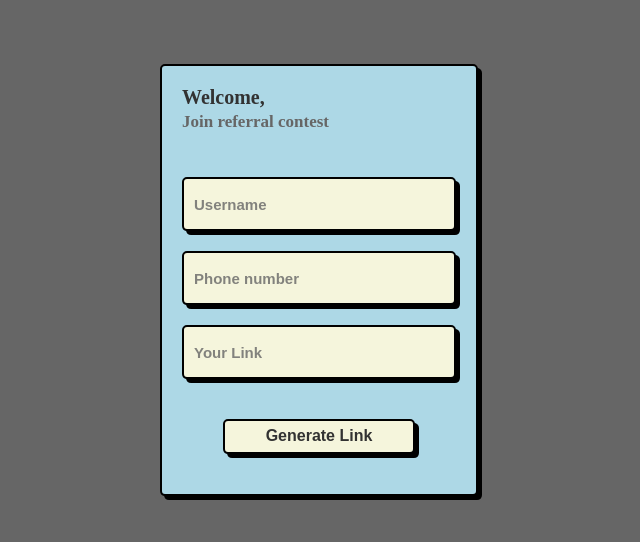
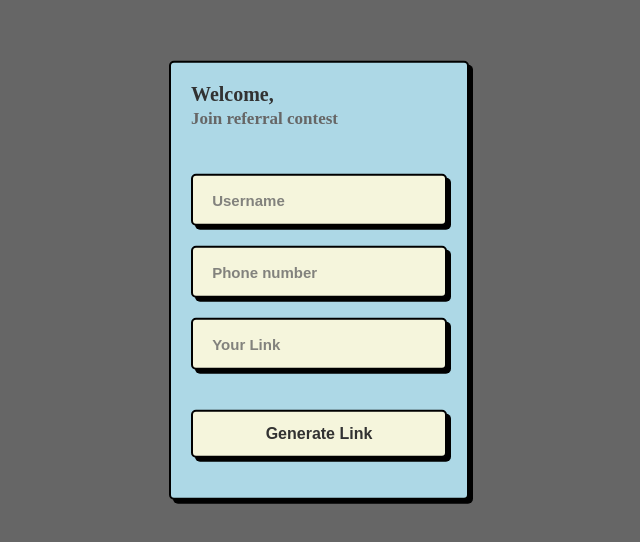
Before and after one commit to Bigwills27/abystoregeneratelink, a plain HTML site: page index.html in a window 1280 px wide. Shown: the part 120-662 px from the top of the page, without its empty margins (321-961 px from the left). Drawn offline with Linux system fonts and the light colour scheme.

Commit message:
second commit

```diff
--- a/index.css
+++ b/index.css
@@ -1,3 +1,9 @@
+* {
+    margin: 0;
+    padding: 0;
+    box-sizing: border-box;
+}
+
 body {
     background-color: #666;
 }
@@ -19,6 +25,7 @@ body {
     border: 2px solid var(--main-color);
     box-shadow: 4px 4px var(--main-color);
     max-width: 300px;
+    width: 85%;
     position: absolute;
     top: 50%;
     left: 50%;
@@ -39,7 +46,7 @@ body {
 }
 
 .input {
-    width: 250px;
+    width: 100%;
     height: 40px;
     border-radius: 5px;
     border: 2px solid var(--main-color);
@@ -48,7 +55,8 @@ body {
     font-size: 15px;
     font-weight: 600;
     color: var(--font-color);
-    padding: 5px 10px;
+    padding-inline: 1.2rem;
+    padding-block: 1.5rem;
     outline: none;
 }
 
@@ -95,7 +103,7 @@ body {
 
 .button-confirm {
     margin: 20px auto;
-    width: 70%;
+    width: 100%;
     border-radius: 5px;
     border: 2px solid var(--main-color);
     background-color: var(--bg-color);
@@ -104,5 +112,5 @@ body {
     font-weight: 600;
     color: var(--font-color);
     cursor: pointer;
-    padding-block: 0.4rem;
+    padding-block: 0.8rem;
 }
```
